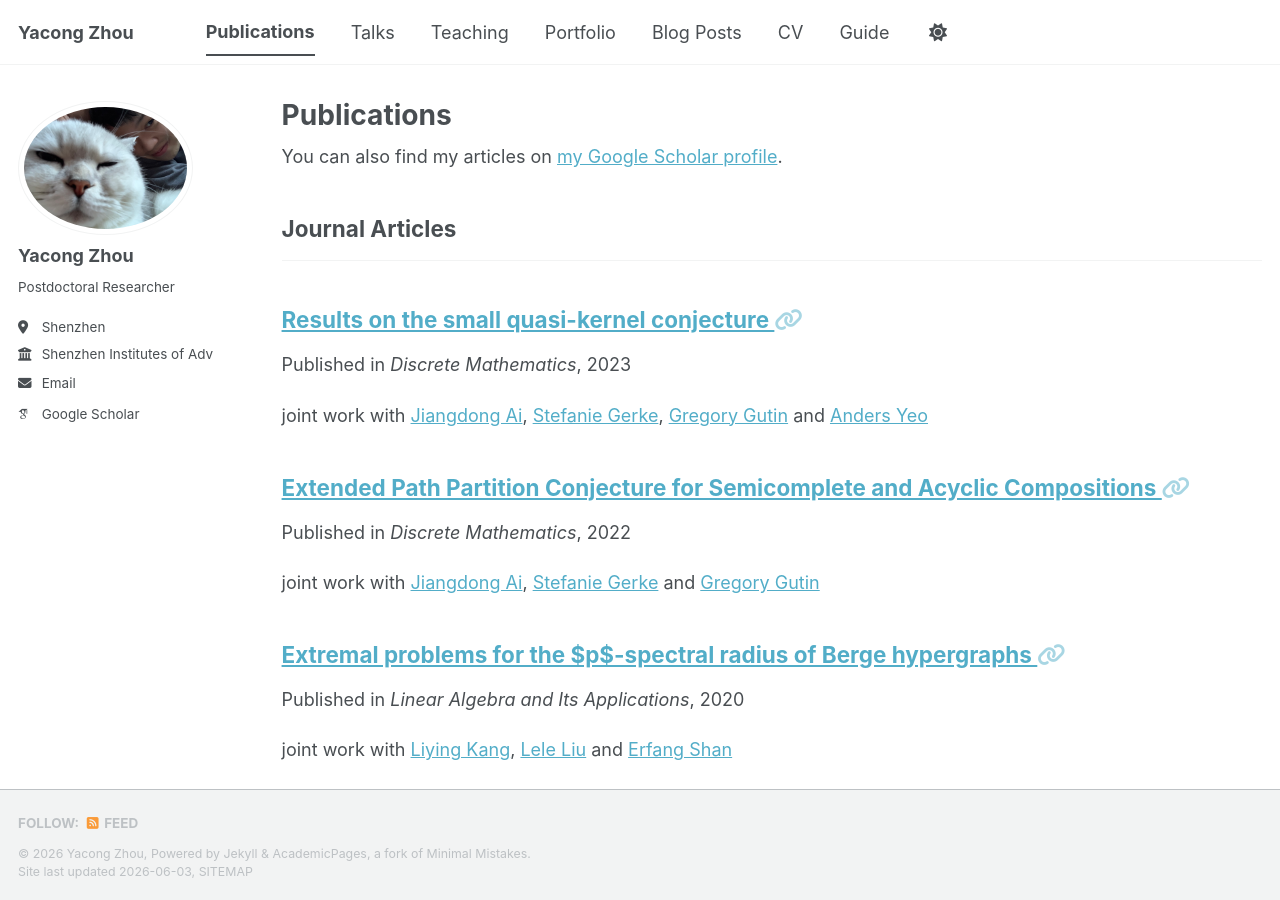
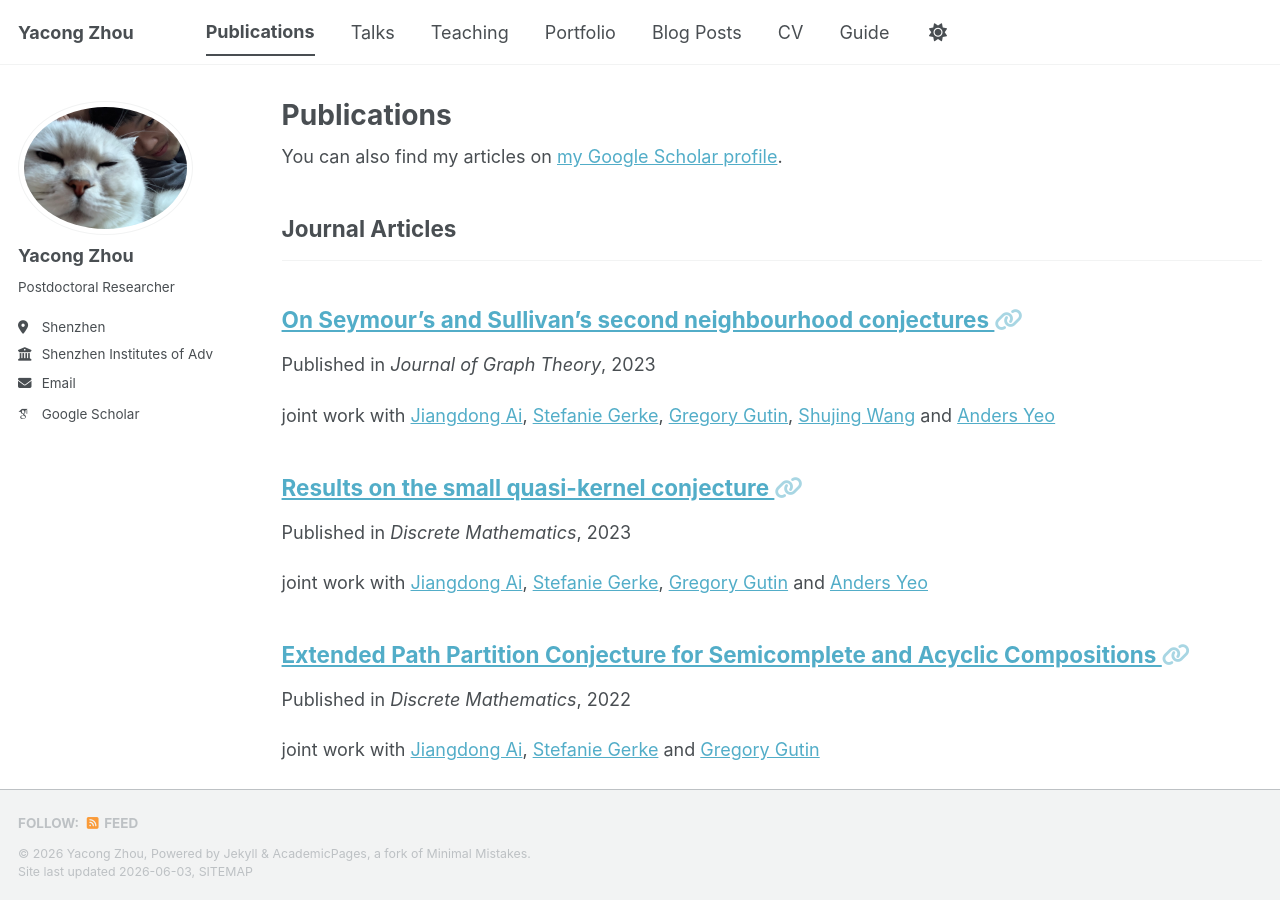
Before and after one commit to YACONGZHOU/yacongzhou.github.io, a Jekyll site: the page built from _pages/publications.html, in a window 1280 px wide and 900 px high. Built offline with Jekyll 4.4.1, drawn with Linux system fonts in a browser that asks for light colours; some web fonts are replaced; a script bundle is joined from its source files by our own code; library files that are not in the unit come from our copies.

Commit message:
Update 2023-10-20-paper-4.md

```diff
--- a/_publications/2023-10-20-paper-4.md
+++ b/_publications/2023-10-20-paper-4.md
@@ -6,10 +6,7 @@
 link: 'https://onlinelibrary.wiley.com/doi/10.1002/jgt.23050'
 date: 2023-10-20
 venue: 'Journal of Graph Theory'
-excerpt: joint with <a href="https://my.nankai.edu.cn/sms/ajd/list.htm"> Jiangdong Ai</a>,
-<a href="https://pure.royalholloway.ac.uk/en/persons/stefanie-gerke/"> Stefanie Gerke</a>,
-<a href="https://pure.royalholloway.ac.uk/en/persons/gregory-gutin/"> Gregory Gutin</a>,
-<a href="https://maths.ccnu.edu.cn/info/1041/30783.htm"> Shujing Wang</a> and <a href="https://portal.findresearcher.sdu.dk/en/persons/yeo/"> Anders Yeo</a>
+excerpt: joint work with <a href="https://my.nankai.edu.cn/sms/ajd/list.htm"> Jiangdong Ai</a>, <a href="https://pure.royalholloway.ac.uk/en/persons/stefanie-gerke/"> Stefanie Gerke</a>, <a href="https://pure.royalholloway.ac.uk/en/persons/gregory-gutin/"> Gregory Gutin</a>, <a href="https://maths.ccnu.edu.cn/info/1041/30783.htm"> Shujing Wang</a> and <a href="https://portal.findresearcher.sdu.dk/en/persons/yeo/"> Anders Yeo</a>
 ---
 
 The contents above will be part of a list of publications, if the user clicks the link for the publication than the contents of section will be rendered as a full page, allowing you to provide more information about the paper for the reader. When publications are displayed as a single page, the contents of the above "citation" field will automatically be included below this section in a smaller font.
```
